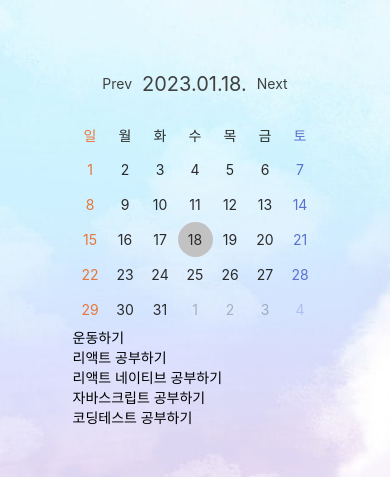
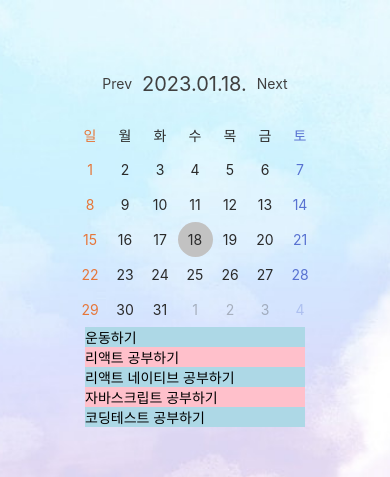
Before and after one commit to cpk0709/react-native-navigate, a React Native app: screen / in a window 390 px wide. Shown: the top 477 px of the page. Built offline with nearby package versions, Linux system fonts and the light colour scheme.

Commit message:
todo리스트 스타일 적용 진행중

```diff
--- a/App.js
+++ b/App.js
@@ -42,6 +42,19 @@ const App = () => {
     );
   };
 
+  const renderItem = ({item: todo}) => {
+    return (
+      <View
+        style={{
+          width: 220,
+          backgroundColor: todo.id % 2 === 0 ? 'pink' : 'lightblue',
+          alignSelf: 'center',
+        }}>
+        <Text>{todo.content}</Text>
+      </View>
+    );
+  };
+
   return (
     <View style={[styles.container]}>
       <Image
@@ -52,9 +65,8 @@ const App = () => {
       <FlatList
         data={todoList}
         ListHeaderComponent={ListHeaderComponent}
-        renderItem={({item: todo}) => {
-          return <Text>{todo.content}</Text>;
-        }}
+        renderItem={renderItem}
+        style={{paddingTop: 50}}
       />
 
       <View>
--- a/src/Calendar.js
+++ b/src/Calendar.js
@@ -112,7 +112,6 @@ export default ({
       renderItem={renderItem}
       numColumns={7}
       ListHeaderComponent={ListHeaderComponent}
-      style={{paddingTop: 50}}
     />
   );
 };
```
